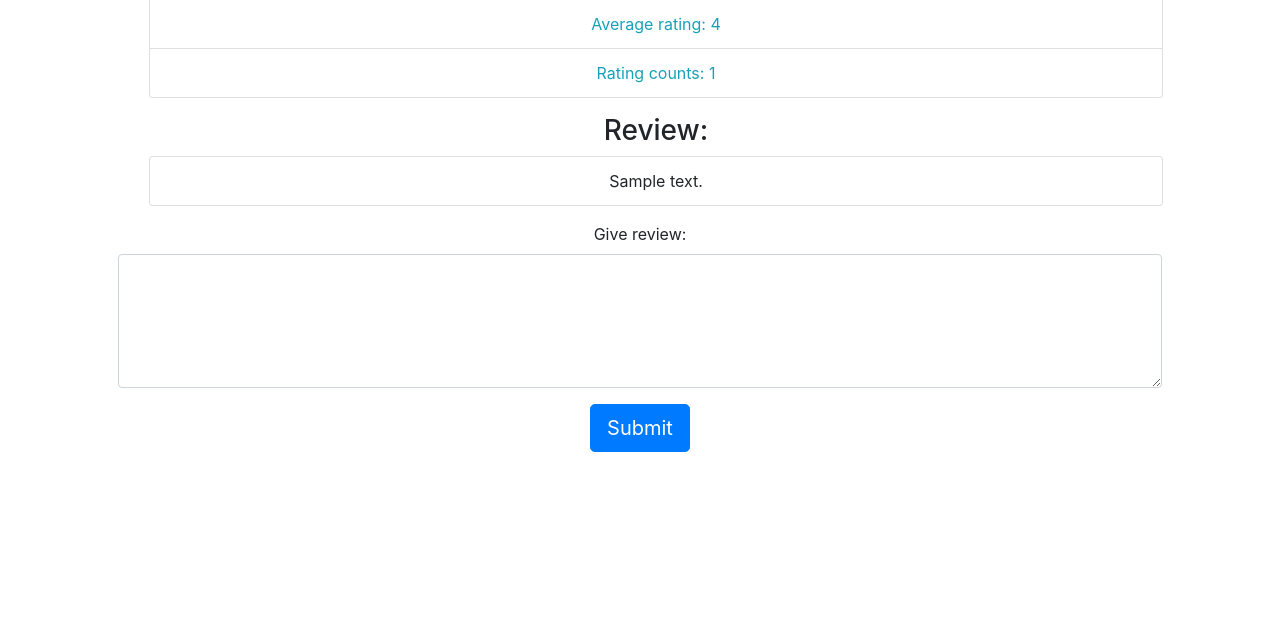
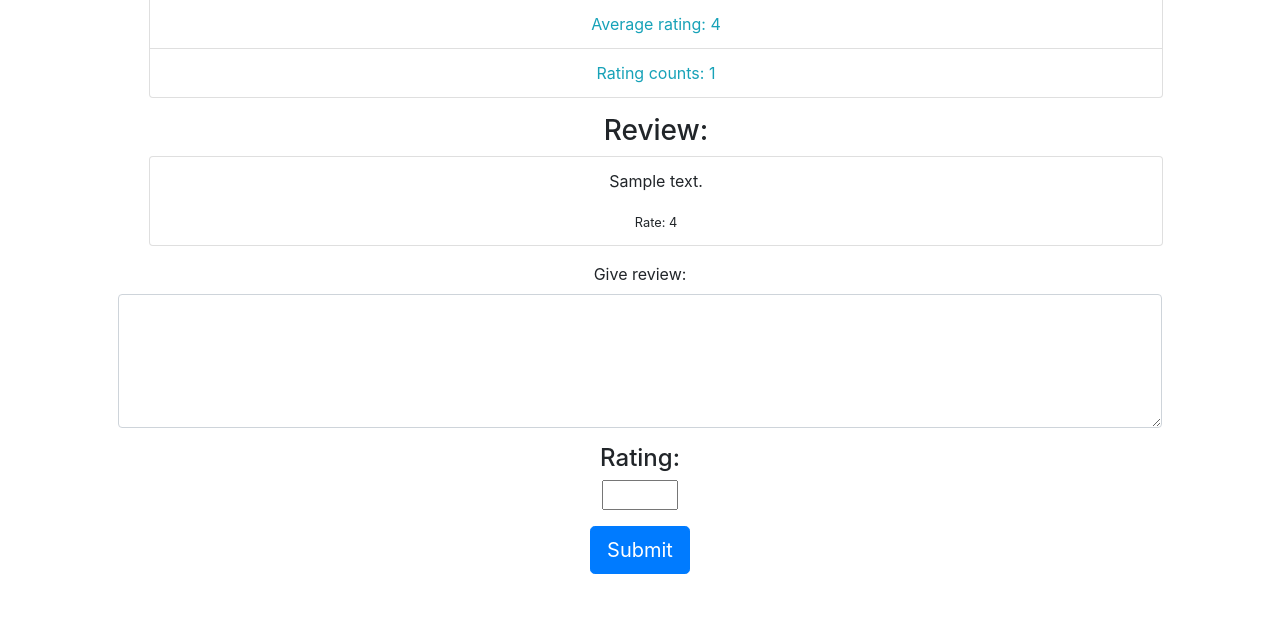
Before and after one commit to huyduong1401/project1, a Flask app: template templates/review.html in a window 1280 px wide. Shown: the part 373-1011 px from the top of the page. Before the commit the page ends 825 px from the top, so only its background shows below. Run offline with Flask 2, Linux system fonts and the light colour scheme; the template is opened without the code that fills it: most values are stand-ins (such as "Sample title", 1, 10 or a date in 2020); some libraries are stand-ins or nearby versions.

Commit message:
finish project

```diff
--- a/application.py
+++ b/application.py
@@ -2,7 +2,7 @@ import os
 import requests
 from functools import wraps
 
-from flask import Flask, session, redirect, url_for, request, render_template
+from flask import Flask, session, redirect, url_for, request, render_template, jsonify
 from flask_session import Session
 from sqlalchemy import create_engine
 from sqlalchemy.orm import scoped_session, sessionmaker
@@ -105,11 +105,12 @@ def search():
 @login_required
 def review(isbn):
     reviews = db.execute("SELECT * FROM books LEFT JOIN reviews ON reviews.book_id = books.id WHERE isbn = :isbn",
-                      {"isbn": isbn}).fetchall()
+                         {"isbn": isbn}).fetchall()
     book = db.execute("SELECT * FROM books WHERE isbn = :isbn", {"isbn": isbn}).fetchone()
     json = requests.get("https://www.goodreads.com/book/review_counts.json",
                         params={"key": "iIEWEniGZPHuDH04oIpRg", "isbns": isbn}).json()
     details = json["books"][0]
+    rating = request.form.get("rating")
     if request.method == "GET":
         return render_template("review.html", reviews=reviews, book=book, details=details)
     elif request.method == "POST":
@@ -121,7 +122,25 @@ def review(isbn):
                 {"book_id": book_id, "user_id": user_id}).rowcount != 0:
             return apology("You've reviewed this book")
         else:
-            db.execute("INSERT INTO reviews (user_id, book_id, review) VALUES (:user_id, :book_id, :rv)",
-                       {"user_id": user_id, "book_id": book_id, "rv": review})
+            db.execute("INSERT INTO reviews (user_id, book_id, review, rating) VALUES (:user_id, :book_id, :rv, :rt)",
+                       {"user_id": user_id, "book_id": book_id, "rv": review, "rt": rating})
             db.commit()
             return redirect(url_for("review", isbn=isbn))
+
+
+@app.route("/api/<isbn>")
+def api(isbn):
+    book = db.execute("SELECT * FROM books  WHERE isbn = :isbn", {"isbn": isbn}).fetchone()
+    review_counts = db.execute("SELECT COUNT(review) FROM reviews WHERE book_id = :book_id",
+                               {"book_id": book["id"]}).fetchone()
+    avg_rating = db.execute("SELECT AVG(rating) FROM reviews WHERE book_id = :book_id",
+                            {"book_id": book["id"]}).fetchone()
+    json = {
+        "title": book["title"],
+        "author": book["author"],
+        "year": book["year"],
+        "isbn": book["isbn"],
+        "review_count": review_counts["count"],
+        "average_score": float(avg_rating["avg"])
+    }
+    return jsonify(json)
--- a/templates/review.html
+++ b/templates/review.html
@@ -22,7 +22,8 @@
       {% for review in reviews%}
         {% if review.review %}
           <li class="list-group-item">
-              {{ review.review }}
+            <p>{{ review.review }}</p>
+            <small>Rate: {{ review.rating }}</small>
           </li>
         {% endif %}
       {% endfor %}
@@ -35,6 +36,10 @@
       <textarea name="review" class="form-control" rows="5" id="review"></textarea>
     </div>
     <div class="form-group">
+      <h4>Rating:</h4>
+      <input type="number" name="rating" min="1" max="5">
+    </div>
+    <div class="form-group">
       <button class="btn btn-lg btn-primary" type="submit">Submit</button>
     </div>
   </form>
```
Also changed, not shown: 4 other files.
